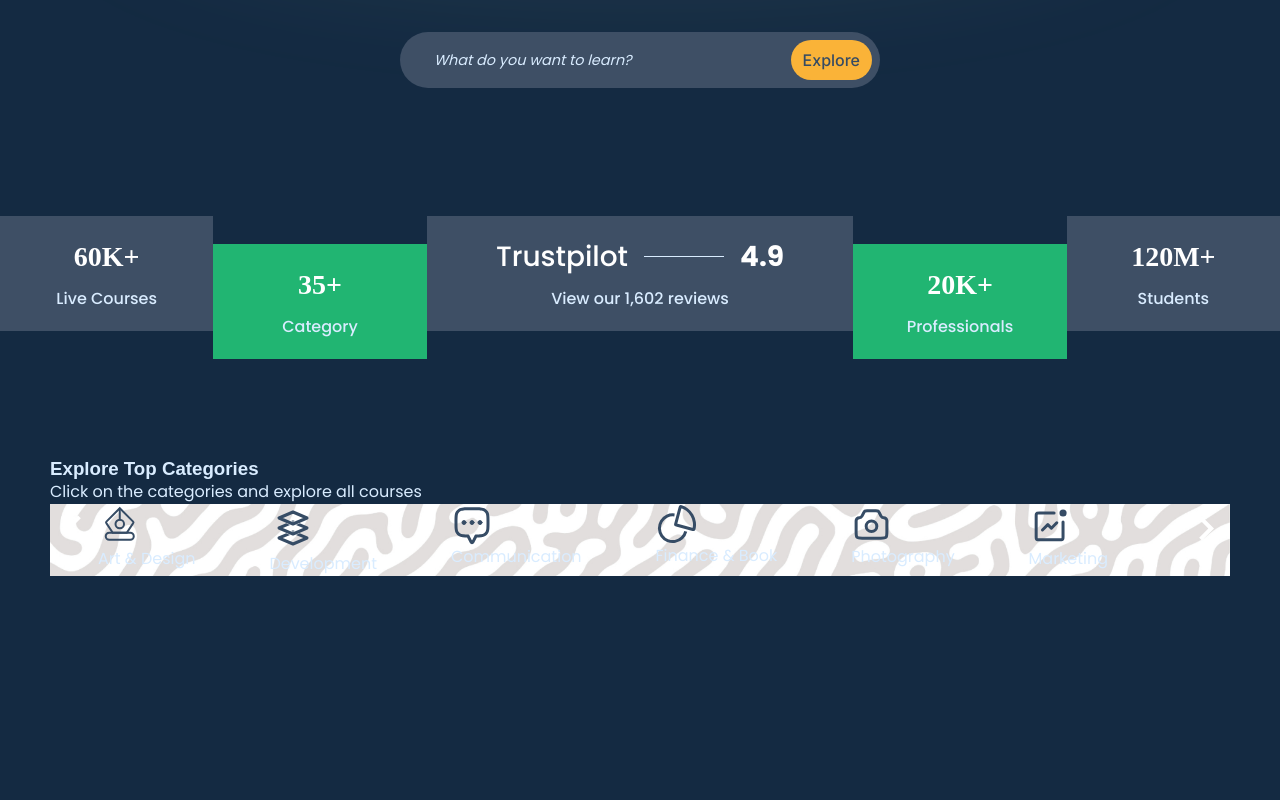
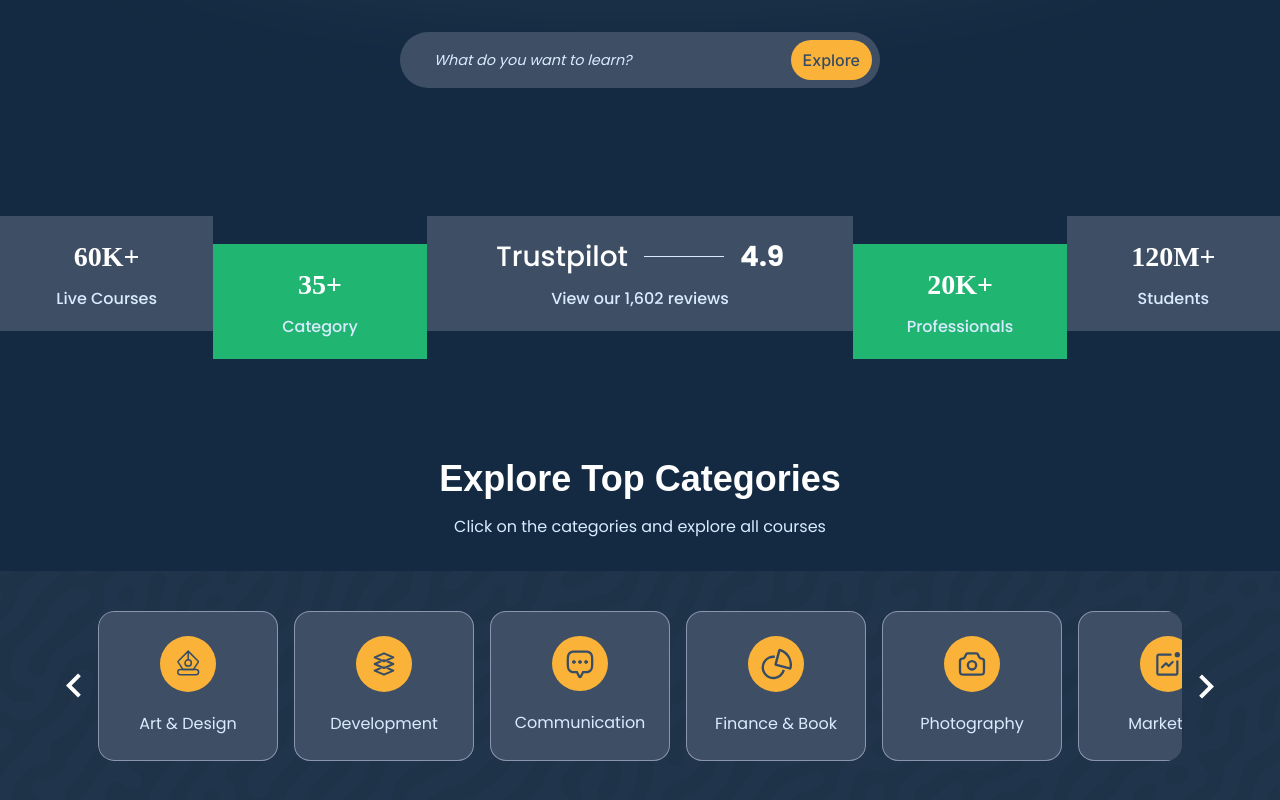
Before and after one commit to Vikram-Hegde/edujar-landing-page, a React (Vite) app: page / in a window 1280 px wide. Shown: the part 388-1188 px from the top of the page. Before the commit the page ends 1028 px from the top, so only its background shows below. Built offline with nearby package versions, Linux system fonts and the light colour scheme; a web font is replaced by a local one.

Commit message:
categories basic design ✅

```diff
--- a/src/components/Categories.jsx
+++ b/src/components/Categories.jsx
@@ -26,7 +26,7 @@ const categories = [
 ]
 const Categories = () => {
 	return (
-		<section className="categories-section" id="categories">
+		<section className="categories-section full-bleed" id="categories">
 			<h3>Explore Top Categories</h3>
 			<p>Click on the categories and explore all courses</p>
 			<div className="categories__wrapper">
--- a/src/styles/_base.scss
+++ b/src/styles/_base.scss
@@ -16,16 +16,25 @@ body {
 	color: var(--color);
 }
 
-#root > *:not(.full-bleed) {
-	padding-inline: max(2rem, 50% - 1180px / 2);
+#root {
+	--max-width: max(2rem, 50% - 1180px / 2);
+
+	> *:not(.full-bleed) {
+		padding-inline: var(--max-width);
+	}
 }
 
 :where(h1, h2, h3) {
 	font-family: 'KoHo', sans-serif;
+	color: white;
 }
 
 h1 {
 	font-size: clamp(2.5rem, 1.2558rem + 3.7209vw, 5rem);
+}
+
+h3 {
+	font-size: clamp(1.5rem, 0.9419rem + 2.7907vw, 2.25rem);
 }
 
 section {
--- a/src/styles/components/_categories.scss
+++ b/src/styles/components/_categories.scss
@@ -1,17 +1,59 @@
 .categories-section {
+	text-align: center;
+
+	p {
+		margin-block-start: 1rem;
+	}
 
 	.categories__wrapper {
 		display: grid;
+		position: relative;
 		grid-template-columns: auto 1fr auto;
-		background: url('/images/background_pattern.png') no-repeat 50% 50% / cover;
+		padding-inline: var(--max-width);
+		align-items: center;
+		margin-block-start: 2rem;
+		padding-block: 2.5rem;
+
+		&::before {
+			content: '';
+			display: block;
+			position: absolute;
+			inset: 0;
+			z-index: -1;
+			background: var(--accent-light) url('/images/background_pattern.png')
+				no-repeat 50% 50% / cover;
+			background-blend-mode: multiply;
+			opacity: 0.3;
+		}
 	}
 
 	.categories {
 		overflow-x: auto;
-		display: flex;
+		display: grid;
+		grid-template-columns: repeat(6, minmax(180px, 1fr));
+		gap: 1rem;
+		border-radius: 1rem;
+		// margin-inline: auto;
+	}
 
-		> * {
-			flex: 1 0 auto;
-		}
+	.category {
+		padding: 1.5rem;
+		display: grid;
+		place-content: center;
+		gap: 0.5rem;
+		background-color: var(--accent-light);
+		border: 1px solid hsl(240 64% 91% / 0.5);
+		border-radius: 1rem;
+	}
+
+	.icon {
+		box-sizing: content-box;
+		width: 32px;
+		height: auto;
+		background-color: var(--yellow);
+		padding: 0.75rem;
+		border-radius: 50%;
+		margin-block-end: .75rem;
+		justify-self: center;
 	}
 }
```
